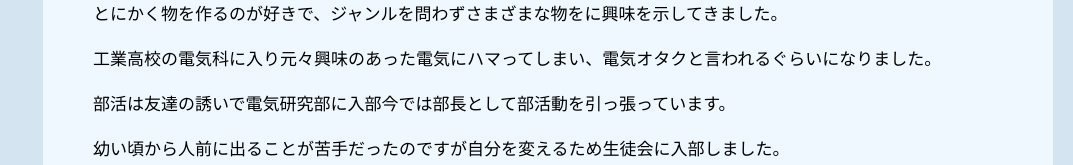
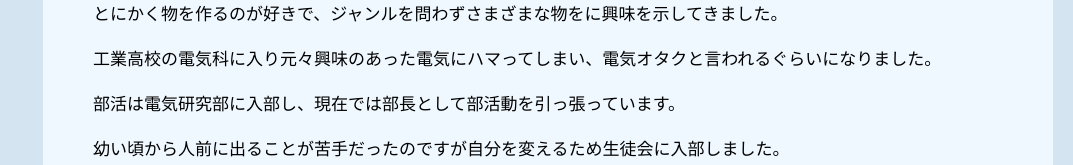
Before and after one commit to watagasi086/wasurenagusa.github.io, a plain HTML site: page index.html in a window 1280 px wide. Shown: the part 1814-1979 px from the top of the page, without its empty margins (207-1280 px from the left). Drawn offline with Linux system fonts and the light colour scheme.

Commit message:
Update index.html

```diff
--- a/index.html
+++ b/index.html
@@ -38,7 +38,7 @@
             <p class="main">初めまして！原良田  圭飛と申します。</p>
             <p class="main">とにかく物を作るのが好きで、ジャンルを問わずさまざまな物をに興味を示してきました。</p>
             <p class="main">工業高校の電気科に入り元々興味のあった電気にハマってしまい、電気オタクと言われるぐらいになりました。</p>
-            <p class="main">部活は友達の誘いで電気研究部に入部今では部長として部活動を引っ張っています。</p>
+            <p class="main">部活は電気研究部に入部し、現在では部長として部活動を引っ張っています。</p>
             <p class="main">幼い頃から人前に出ることが苦手だったのですが自分を変えるため生徒会に入部しました。</p>
             <p class="main">まだ少し人前に出ることに躊躇してしまいますが中学の頃よりも人前に出れるようになりました。</p>
             <p class="main"></p>
```
